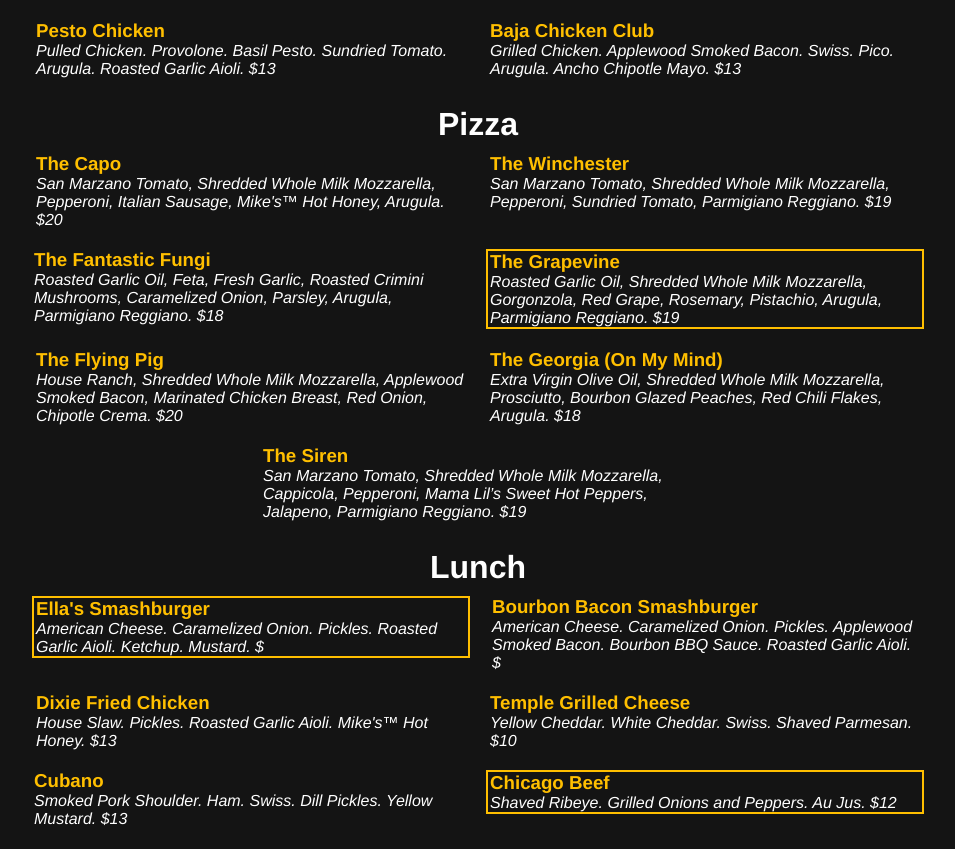
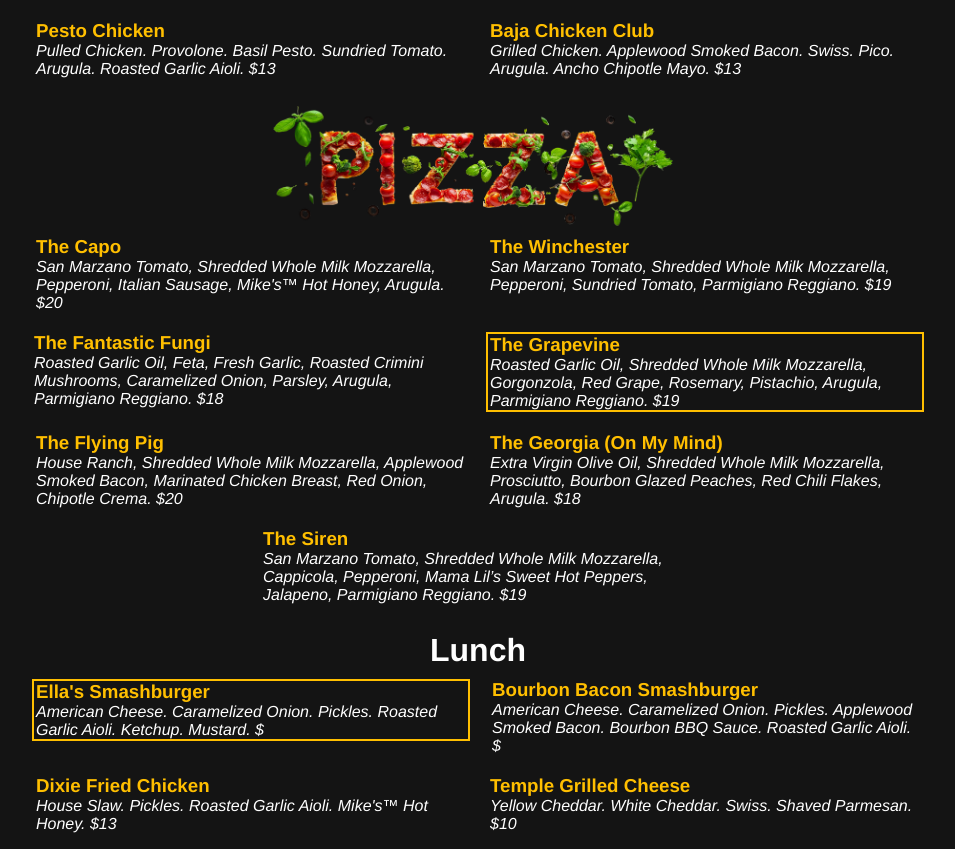
Before and after one commit to AlexWestIsBest/ellas, a React (Create React App) app: page / in a window 1280 px wide. Shown: the part 1081-1930 px from the top of the page, without its empty margins (162-1117 px from the left). Built offline with nearby package versions, Linux system fonts and the light colour scheme.

Commit message:
Adds first food-text logo (pizza)

```diff
--- a/src/Body/Menu/Menu.css
+++ b/src/Body/Menu/Menu.css
@@ -39,3 +39,7 @@
 .menu p {
     font-style: italic;
 }
+
+.menu .pizzaLogo {
+    height: 120px;
+}
--- a/src/Body/Menu/Menu.js
+++ b/src/Body/Menu/Menu.js
@@ -1,10 +1,19 @@
 import React from 'react';
 import "./Menu.css"
 //
+
 import smallPlates from './Data/smallPlates';
+//
+
 import salads from './Data/salads';
+//
+
 import handhelds from './Data/handhelds';
+//
+import pizzaLogo from './Images/pizza.png'
 import pizzas from './Data/pizzas';
+//
+
 import lunches from './Data/lunches';
 
 function Menu() {
@@ -57,7 +66,7 @@ function Menu() {
 
             <br />
 
-            <h1>Pizza</h1>
+            <img className="pizzaLogo" src={pizzaLogo} alt="" />
             <div className="HStack">
                 {pizzas.map(pizza => (
                     <div className={`menuItem ${pizza.featured ? 'featured' : ''}`}>
```
Also changed, not shown: src/Body/Menu/Images/pizza.png (added).
